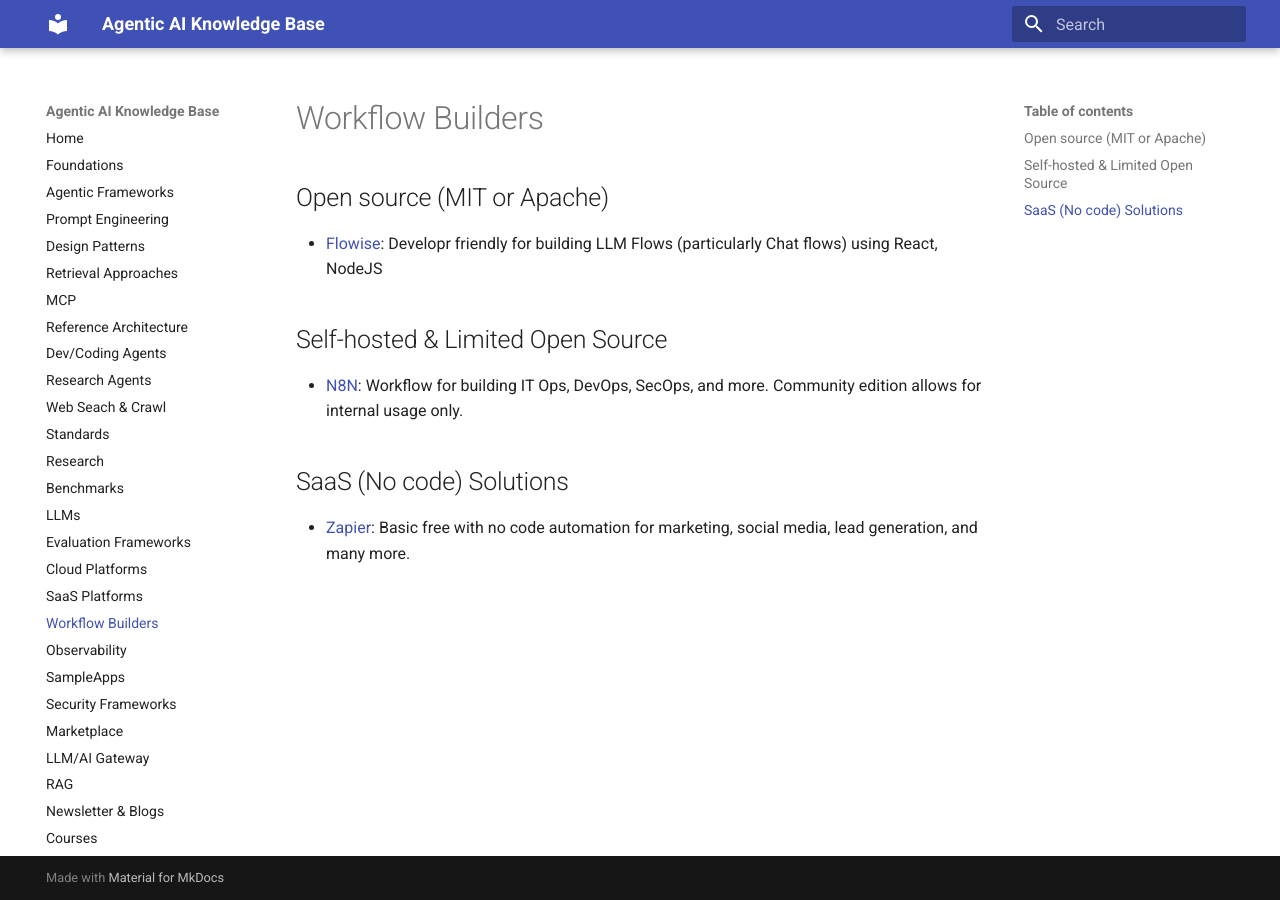
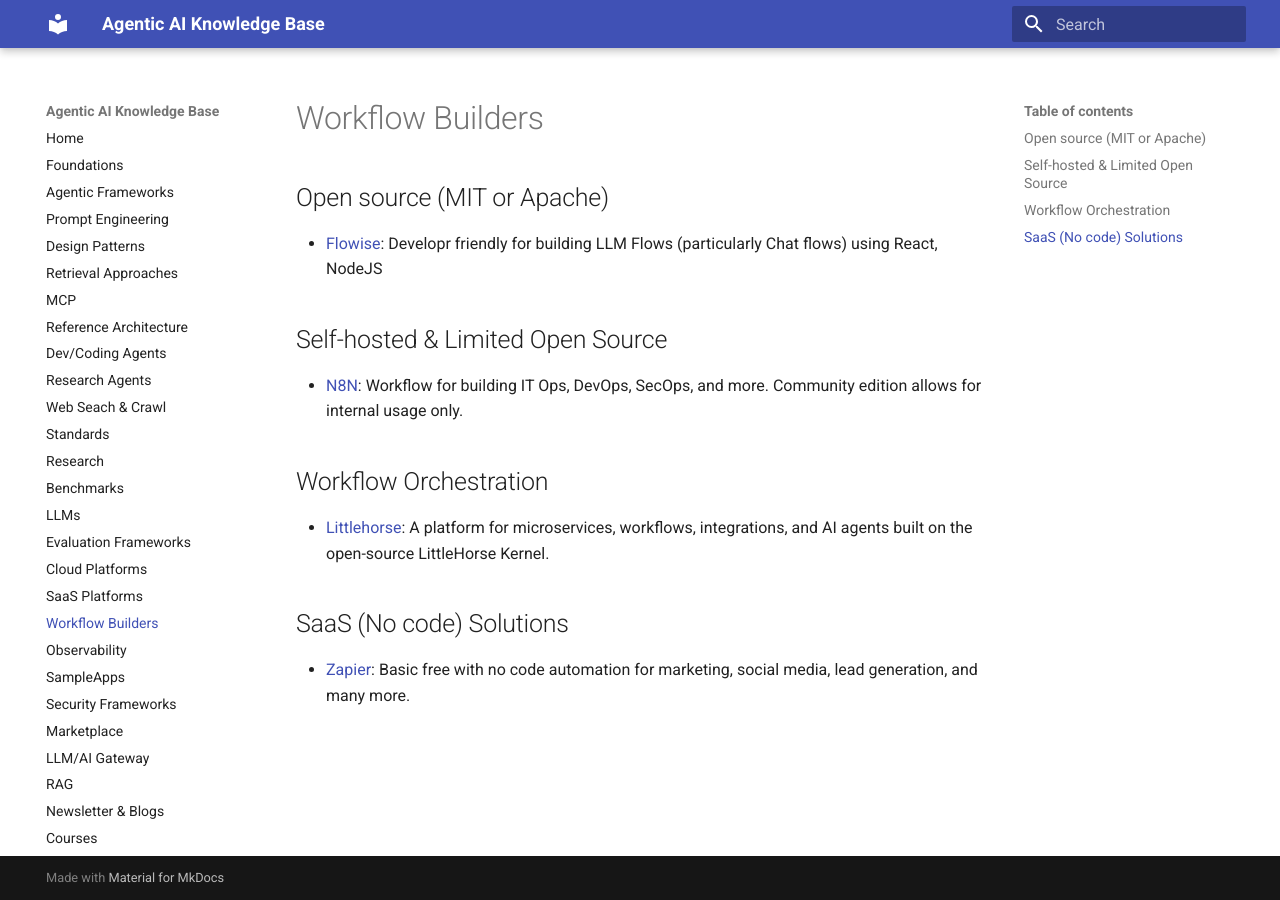
Before and after one commit to ankurkumarz/agentic-ai-knowledge-base, an MkDocs documentation site: the page built from docs/WorkflowBuilders/README.md, in a window 1280 px wide. Built offline with MkDocs 1.6.1 and Material for MkDocs 9.7.7, drawn with Linux system fonts in a browser that asks for light colours.

Commit message:
Update README.md for Littlehorse

```diff
--- a/docs/WorkflowBuilders/README.md
+++ b/docs/WorkflowBuilders/README.md
@@ -6,6 +6,10 @@
 
 - [N8N](https://n8n.io/): Workflow for building IT Ops, DevOps, SecOps, and more. Community edition allows for internal usage only.
 
+## Workflow Orchestration
+
+- [Littlehorse](https://littlehorse.io/): A platform for microservices, workflows, integrations, and AI agents built on the open-source LittleHorse Kernel.
+
 ## SaaS (No code) Solutions
 
 - [Zapier](https://zapier.com/): Basic free with no code automation for marketing, social media, lead generation, and many more.
```
